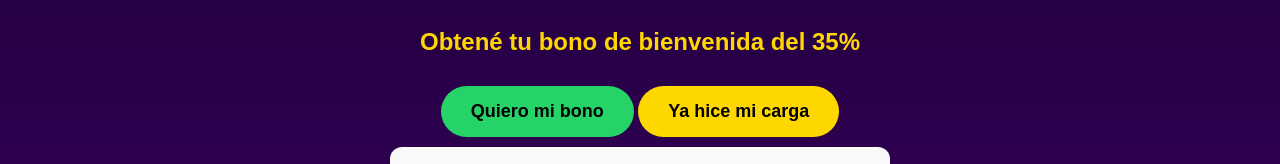
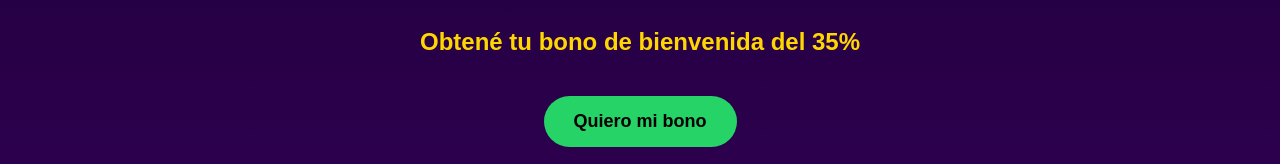
Before and after one commit to Jugayganavegasbett/vegasbett.3, a plain HTML site: page index.html in a window 1280 px wide. Shown: the part 262-426 px from the top of the page. Drawn offline with Linux system fonts and the light colour scheme.

Commit message:
Update index.html

```diff
--- a/index.html
+++ b/index.html
@@ -59,16 +59,11 @@
       text-decoration: none;
       border-radius: 30px;
       transition: background-color 0.3s;
-      margin: 10px 0;
+      margin: 20px 0;
     }
 
     a.btn:hover {
       background-color: #1ebe5d;
-    }
-
-    a.secondary-btn {
-      background-color: #FFD700;
-      color: #000;
     }
 
     footer {
@@ -87,7 +82,7 @@
         evento: tipoEvento,
         url: window.location.href,
         id: Math.random().toString(36).substring(2, 12),
-        numero: tipoEvento === 'YaCargo' ? '2235990553' : '2235990553'
+        numero: '2235990553'
       };
 
       fetch(scriptURL, {
@@ -112,10 +107,6 @@
        Quiero mi bono
     </a>
 
-    <a href="https://wa.me/5492235990553?text=Hola,%20ya%20hice%20mi%20carga%20y%20quiero%20mi%20bono" class="btn secondary-btn"
-       onclick='fbq("trackCustom", "YaCargo"); registrarEvento("YaCargo");'>
-       Ya hice mi carga
-    </a>
     <div style="background-color: #f9f9f9; padding: 20px; border-radius: 12px; text-align: center; max-width: 800px; margin: auto;">
       <h3 style="color: #333; font-size: 20px; margin-bottom: 8px;">
         <img src="https://cdn-icons-png.flaticon.com/512/3064/3064197.png" alt="Candado" style="height: 20px; vertical-align: middle; margin-right: 8px;"/>
```
Lines whose indentation alone changed are shown as unchanged.
